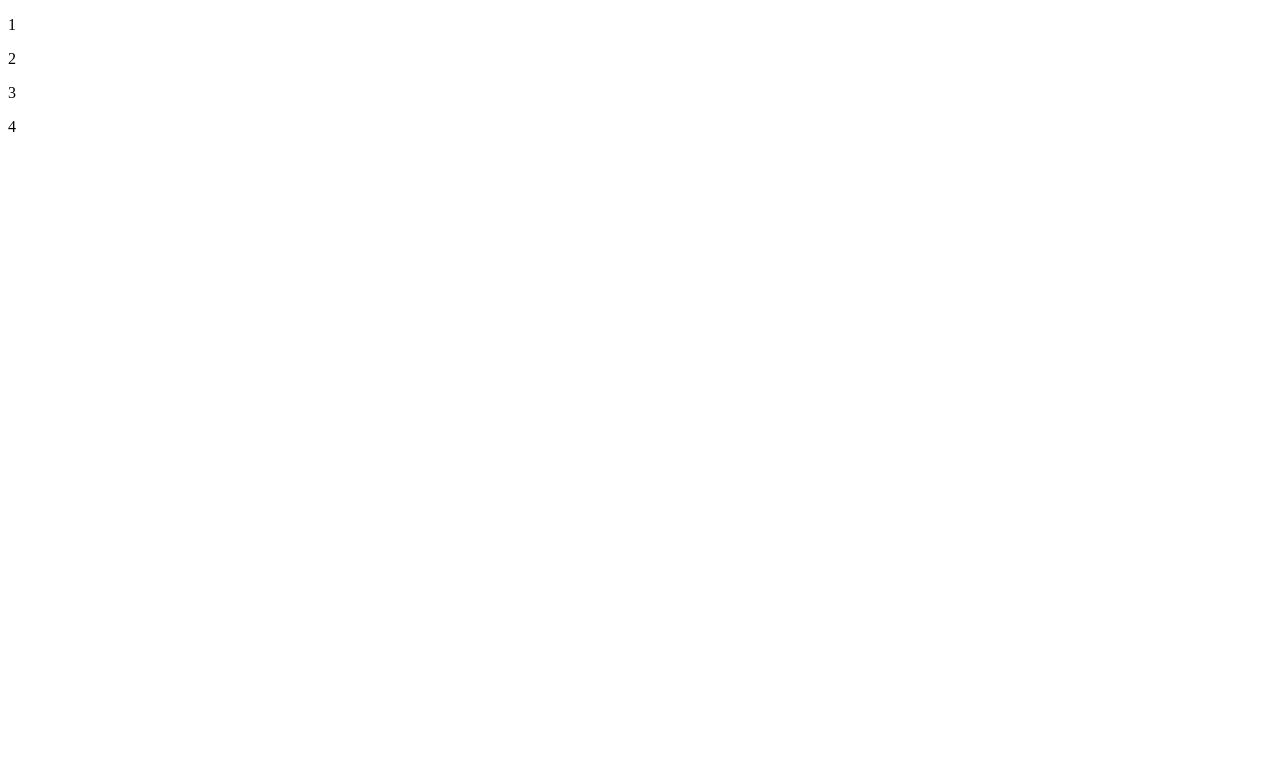
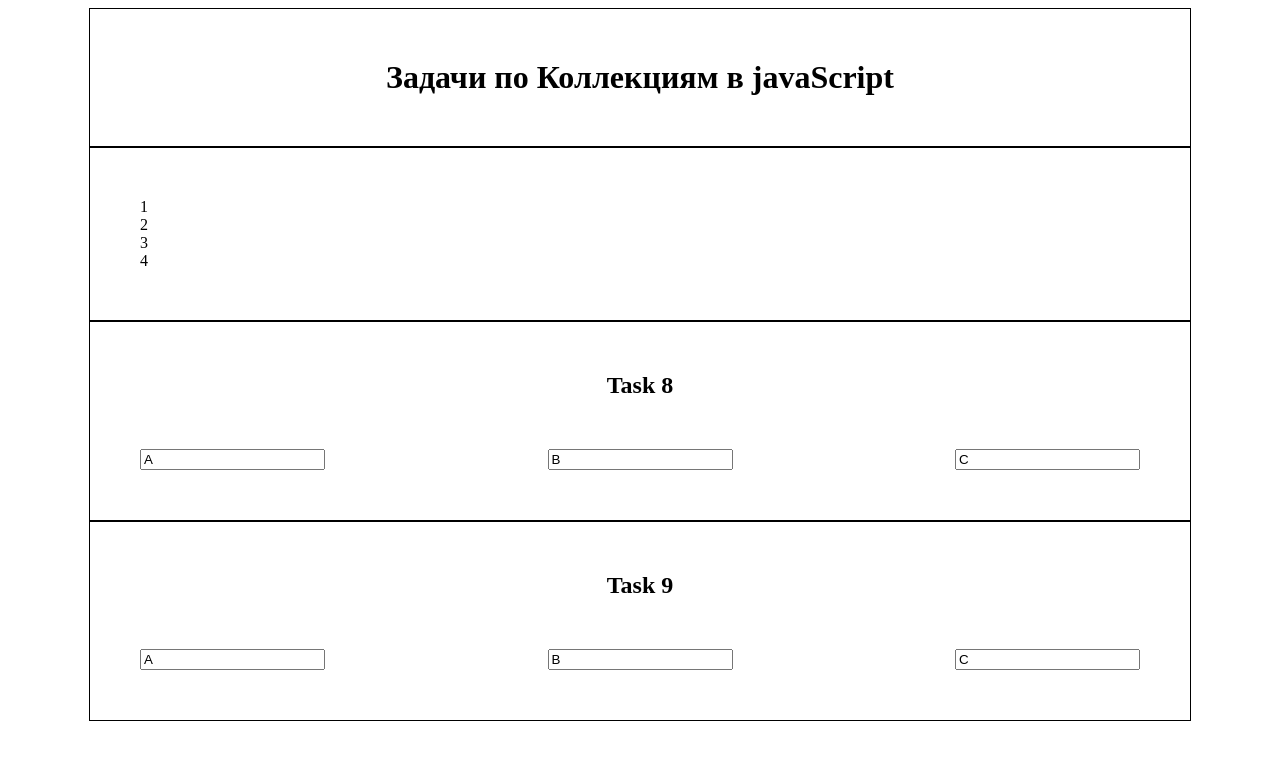
Before and after one commit to Elkhan911/Collections-JavaScript, a plain HTML site: page index.html in a window 1280 px wide. Drawn offline with Linux system fonts and the light colour scheme.

Commit message:
task 8-9

```diff
--- /dev/null
+++ b/index.css
@@ -0,0 +1,30 @@
+.text {
+  margin: auto;
+}
+
+.header {
+  margin: auto;
+  width: 1000px;
+  text-align: center;
+  padding: 50px;
+  border: 1px solid black;
+}
+
+.task {
+  padding: 50px;
+  border: 1px solid black;
+  width: 1000px;
+  margin: auto;
+}
+
+.task__header {
+  margin: auto;
+  width: 1000px;
+  text-align: center;
+  padding-bottom: 50px;
+}
+
+.task__box {
+  display: flex;
+  justify-content: space-between;
+}
--- a/index.html
+++ b/index.html
@@ -4,15 +4,43 @@
     <meta charset="UTF-8" />
     <meta http-equiv="X-UA-Compatible" content="IE=edge" />
     <meta name="viewport" content="width=device-width, initial-scale=1.0" />
+    <link rel="stylesheet" href="index.css" />
     <title>Коллекции в javaScript</title>
   </head>
+
   <body>
+    <h1 class="header">Задачи по Коллекциям в javaScript</h1>
+
+    <section class="main">
+      <div class="task">
         <div class="box">
           <p class="text">1</p>
           <p class="text">2</p>
           <p class="text">3</p>
           <p class="text">4</p>
         </div>
+      </div>
+
+      <div class="task">
+        <h2 class="task__header">Task 8</h2>
+        <div class="task__box">
+          <input type="text" class="input8" value="A" />
+          <input type="text" class="input8" value="B" />
+          <input type="text" class="input8" value="C" />
+        </div>
+      </div>
+
+      <div class="task">
+        <h2 class="task__header">Task 9</h2>
+        <div class="task__box">
+          <input type="text" class="input9" value="A" />
+          <input type="text" class="input9" value="B" />
+          <input type="text" class="input9" value="C" />
+        </div>
+      </div>
+
+      <div class=""></div>
       <script src="script.js"></script>
+    </section>
   </body>
 </html>
--- a/script.js
+++ b/script.js
@@ -1,6 +1,6 @@
-// *****************************************************************************
-//                           Коллекции в JavaScript
-// *****************************************************************************
+// *****************************************************************************************************************
+//                                      Коллекции в JavaScript
+// *****************************************************************************************************************
 
 // ******************************       Псевдомассивы в JavaScript       ********************************************
 // 1. Даны абзацы:
@@ -102,3 +102,41 @@ map7.set(3, "str3");
 for (let value of map7.values()) {
   console.log(value);
 }
+
+// *************************          Применение коллекций Map             *****************************************
+
+// 8. Даны инпуты. Переберите эти инпуты циклом и создайте коллекцию Map,
+// ключами в которой будут инпуты, а значением - их порядковый номер на странице.
+// Сделайте так, чтобы по клику на любой инпут ему в value записывался его порядковый номер.
+
+let inputs8All = document.querySelectorAll(".input8");
+let map8 = new Map();
+
+for (let i = 0; i < inputs8All.length; i++) {
+  map8.set(inputs8All[i], i);
+
+  inputs8All[i].addEventListener("focus", function () {
+    this.value += i;
+  });
+}
+
+// 9. Даны инпуты. В каждый инпут можно ввести число.
+// Пусть по нажатию на Enter инпут запоминает введенное число.
+// Сделайте так, чтобы по потери фокуса в инпуте в консоль выводился массив
+// всех введенных ранее в инпут чисел.
+
+let inputs9All = document.querySelectorAll(".input9");
+let map9 = new Map();
+let valueCounter1 = 1;
+
+for (let input of inputs9All) {
+  input.addEventListener("keydown", function (event) {
+    if (event.key !== "Enter" && event.key !== "NumpadEnter") return;
+    map9.set(valueCounter1, this.value);
+    valueCounter1++;
+    this.value = "";
+  });
+  input.addEventListener("blur", function () {
+    console.log([...map9.values()]);
+  });
+}
```
Lines whose indentation alone changed are shown as unchanged.
